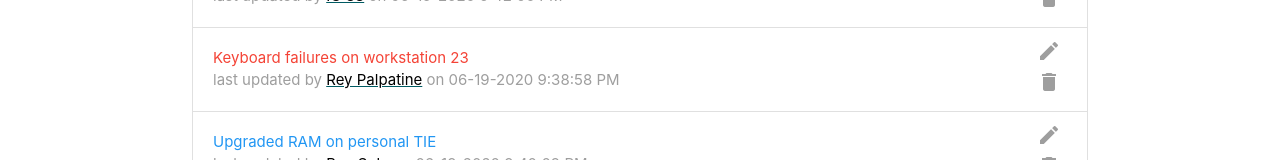
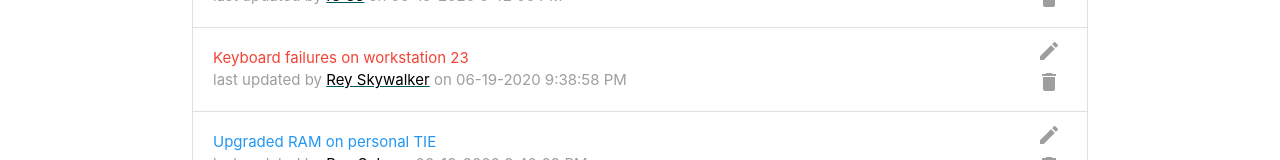
Before and after one commit to pstrassmann/loggle, a React (Create React App) app in the folder client/: page / in a window 1280 px wide. Shown: the part 333-493 px from the top of the page. Built offline with nearby package versions, Linux system fonts and the light colour scheme.

Commit message:
Minor changes to default technicians

```diff
--- a/client/src/defaults/defaultData.js
+++ b/client/src/defaults/defaultData.js
@@ -16,7 +16,7 @@ export const defaultLogs = [
   {
     message: 'Keyboard failures on workstation 23',
     attention: true,
-    tech: 'Rey Palpatine',
+    tech: 'Rey Skywalker',
     date: '2020-06-19T21:38:58.630Z',
     _id: 3,
   },
@@ -45,8 +45,8 @@ export const defaultLogs = [
 
 export const defaultTechs = [
   {
-    firstName: 'Sara',
-    lastName: 'Wilson',
+    firstName: 'Din',
+    lastName: 'Djarin',
     _id: 1,
   },
   {
@@ -66,7 +66,7 @@ export const defaultTechs = [
   },
   {
     firstName: 'Rey',
-    lastName: 'Palpatine',
+    lastName: 'Skywalker',
     _id: 5,
   },
   {
```
